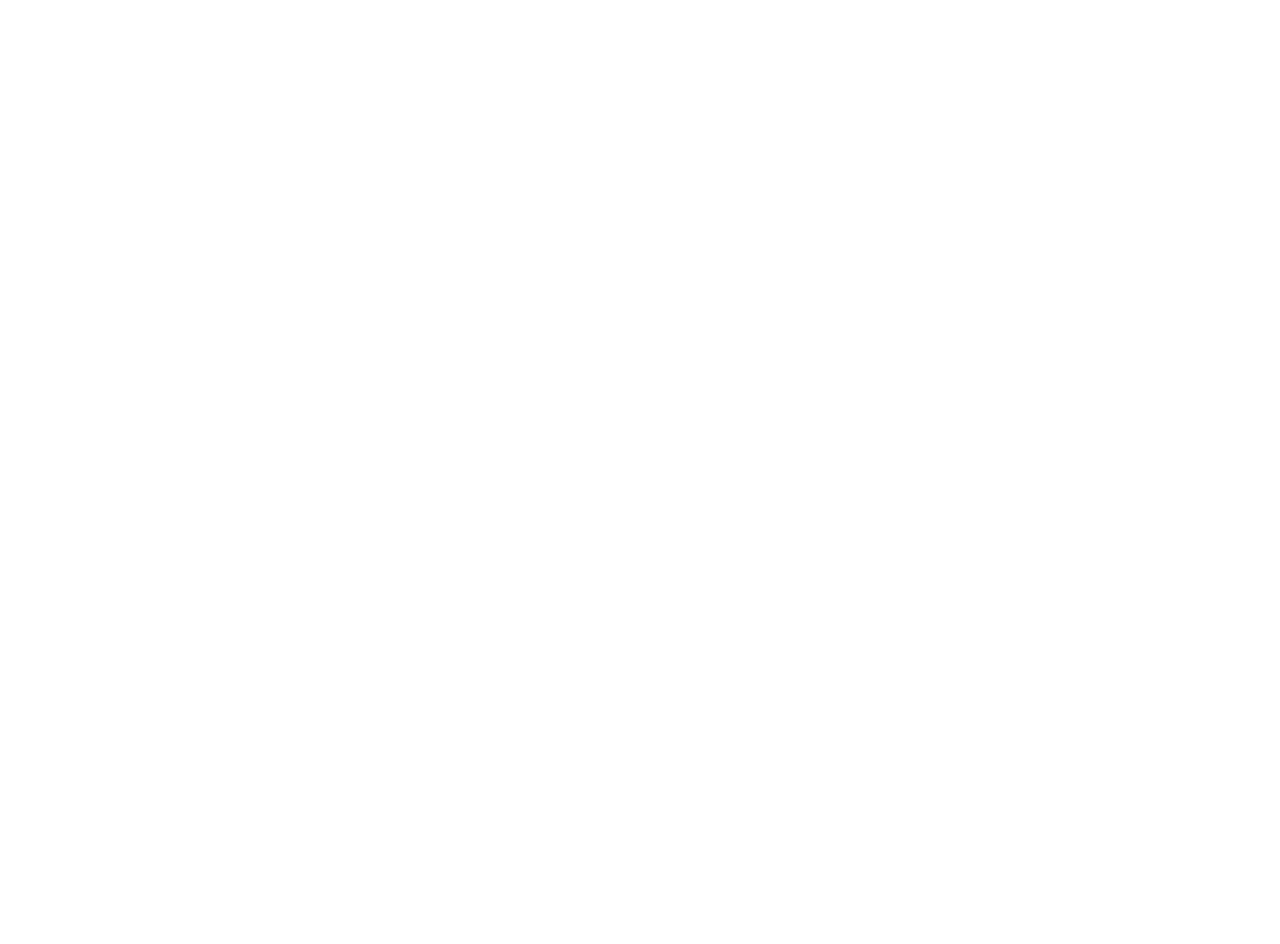
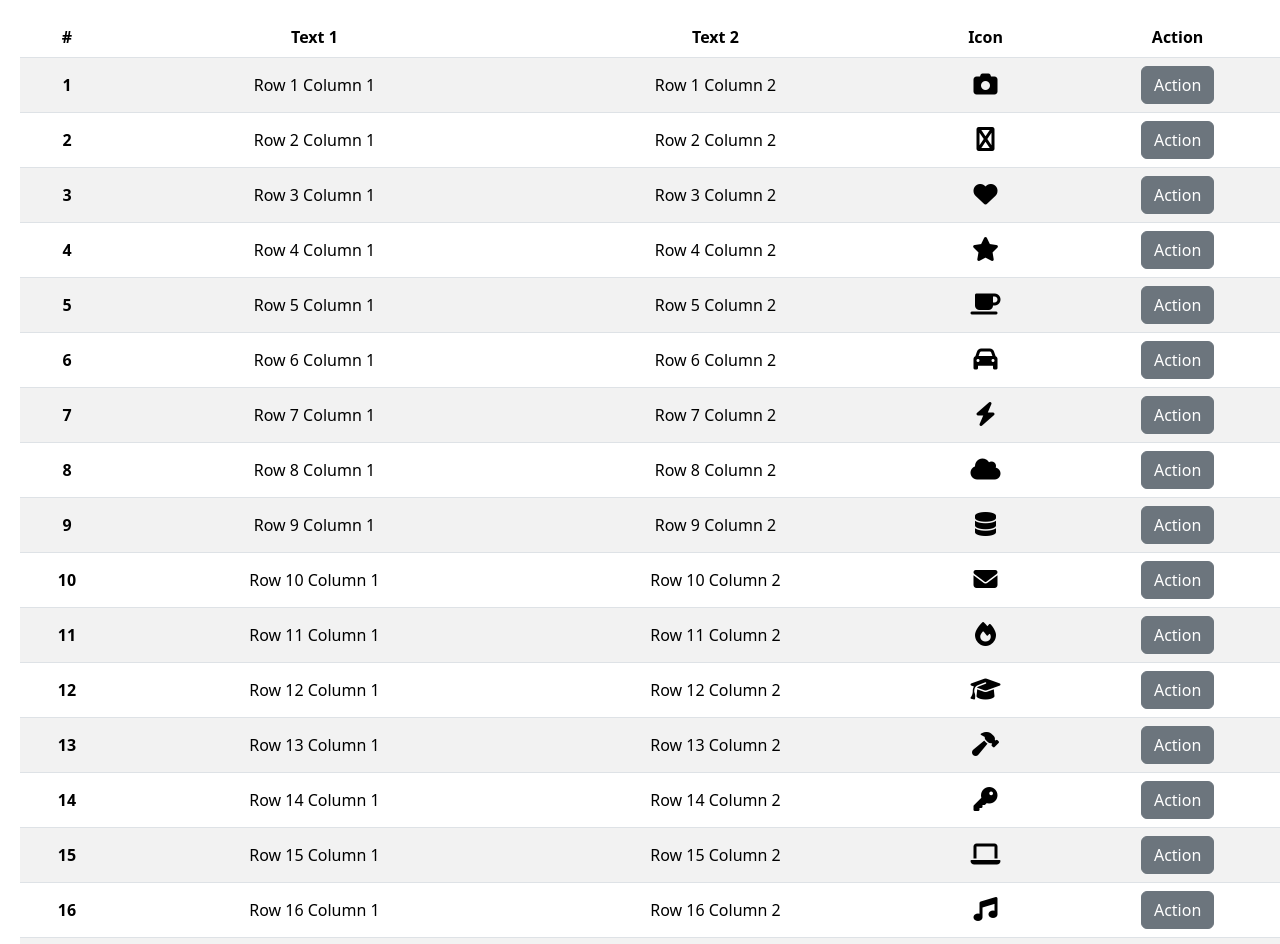
Before and after one commit to VicenteHB0/my-react-app, a React (Create React App) app: page / in a window 1280 px wide. Shown: the part 2162-3106 px from the top of the page. Before the commit the page ends 2111 px from the top, so only its background shows below. Built offline with nearby package versions, Linux system fonts and the light colour scheme.

Commit message:
Practica #4 - Tablas

```diff
--- a/package.json
+++ b/package.json
@@ -3,6 +3,7 @@
   "version": "0.1.0",
   "private": true,
   "dependencies": {
+    "@fortawesome/fontawesome-free": "^6.5.2",
     "@testing-library/jest-dom": "^5.17.0",
     "@testing-library/react": "^13.4.0",
     "@testing-library/user-event": "^13.5.0",
--- a/src/App.css
+++ b/src/App.css
@@ -120,3 +120,17 @@
   width: 100%;
   text-align: center;
 }
+
+/* Estilos para la tabla */
+.table {
+  margin: 20px;
+}
+
+.table th,
+.table td {
+  vertical-align: middle;
+}
+
+.table td i {
+  font-size: 1.5rem; /* Tamaño del icono */
+}
--- a/src/App.js
+++ b/src/App.js
@@ -9,7 +9,16 @@
 import Toast from "./Toast";
 import ModalExample from "./ModalExample";
 import CarouselExample from "./CarouselExample";
-
+import TableExample from "./TableExample";
+/*
+const data = [
+  { text1: "Row 1 Column 1", text2: "Row 1 Column 2", icon: "fa-camera" },
+  { text1: "Row 2 Column 1", text2: "Row 2 Column 2", icon: "fa-github" },
+  { text1: "Row 3 Column 1", text2: "Row 3 Column 2", icon: "fa-heart" },
+  { text1: "Row 4 Column 1", text2: "Row 4 Column 2", icon: "fa-star" },
+  { text1: "Row 5 Column 1", text2: "Row 5 Column 2", icon: "fa-coffee" },
+];
+*/
 function App() {
   return (
     <div className="App">
@@ -47,6 +56,10 @@
         <h1>Carousel Example</h1>
         <CarouselExample />
       </div>
+      <div >
+        <h1>Table Example</h1>
+        <TableExample />
+      </div>
     </div>
   );
 }
--- /dev/null
+++ b/src/TableExample.js
@@ -0,0 +1,54 @@
+import React, { useState } from "react";
+import { Table, Button, Modal, ModalHeader, ModalBody } from 'reactstrap';
+import "@fortawesome/fontawesome-free/css/all.min.css";
+import "./App.css";
+import data from "./data.json";
+
+const TableExample = () => {
+  const [modalOpen, setModalOpen] = useState(false);
+  const [selectedImage, setSelectedImage] = useState(null);
+
+  const toggleModal = (image) => {
+    setSelectedImage(image);
+    setModalOpen(!modalOpen);
+  };
+
+  return (
+    <div>
+      <Table striped>
+      <thead>
+        <tr>
+          <th>#</th>
+          <th>Text 1</th>
+          <th>Text 2</th>
+          <th>Icon</th>
+          <th>Action</th>
+        </tr>
+      </thead>
+      <tbody>
+        {data.map((item, index) => (
+          <tr key={index}>
+            <th scope="row">{index + 1}</th>
+            <td>{item.text1}</td>
+            <td>{item.text2}</td>
+            <td>
+              <i className={`fas ${item.icon}`}></i>
+            </td>
+            <td>
+              <Button color="secondary">Action</Button>
+            </td>
+          </tr>
+        ))}
+      </tbody>
+    </Table>
+    <Modal isOpen={modalOpen} toggle={toggleModal}>
+        <ModalHeader toggle={toggleModal}>Image Viewer</ModalHeader>
+        <ModalBody>
+          {selectedImage && <img src={selectedImage} alt="Modal Content" style={{ maxWidth: '100%' }} />}
+        </ModalBody>
+      </Modal>
+    </div>
+  );
+};
+
+export default TableExample;
--- /dev/null
+++ b/src/data.json
@@ -0,0 +1,102 @@
+[
+    {
+        "text1": "Row 1 Column 1",
+        "text2": "Row 1 Column 2",
+        "icon": "fa-camera"
+    },
+    {
+        "text1": "Row 2 Column 1",
+        "text2": "Row 2 Column 2",
+        "icon": "fa-github"
+    },
+    {
+        "text1": "Row 3 Column 1",
+        "text2": "Row 3 Column 2",
+        "icon": "fa-heart"
+    },
+    {
+        "text1": "Row 4 Column 1",
+        "text2": "Row 4 Column 2",
+        "icon": "fa-star"
+    },
+    {
+        "text1": "Row 5 Column 1",
+        "text2": "Row 5 Column 2",
+        "icon": "fa-coffee"
+    },
+    {
+        "text1": "Row 6 Column 1",
+        "text2": "Row 6 Column 2",
+        "icon": "fa-car"
+    },
+    {
+        "text1": "Row 7 Column 1",
+        "text2": "Row 7 Column 2",
+        "icon": "fa-bolt"
+    },
+    {
+        "text1": "Row 8 Column 1",
+        "text2": "Row 8 Column 2",
+        "icon": "fa-cloud"
+    },
+    {
+        "text1": "Row 9 Column 1",
+        "text2": "Row 9 Column 2",
+        "icon": "fa-database"
+    },
+    {
+        "text1": "Row 10 Column 1",
+        "text2": "Row 10 Column 2",
+        "icon": "fa-envelope"
+    },
+    {
+        "text1": "Row 11 Column 1",
+        "text2": "Row 11 Column 2",
+        "icon": "fa-fire"
+    },
+    {
+        "text1": "Row 12 Column 1",
+        "text2": "Row 12 Column 2",
+        "icon": "fa-graduation-cap"
+    },
+    {
+        "text1": "Row 13 Column 1",
+        "text2": "Row 13 Column 2",
+        "icon": "fa-hammer"
+    },
+    {
+        "text1": "Row 14 Column 1",
+        "text2": "Row 14 Column 2",
+        "icon": "fa-key"
+    },
+    {
+        "text1": "Row 15 Column 1",
+        "text2": "Row 15 Column 2",
+        "icon": "fa-laptop"
+    },
+    {
+        "text1": "Row 16 Column 1",
+        "text2": "Row 16 Column 2",
+        "icon": "fa-music"
+    },
+    {
+        "text1": "Row 17 Column 1",
+        "text2": "Row 17 Column 2",
+        "icon": "fa-paw"
+    },
+    {
+        "text1": "Row 18 Column 1",
+        "text2": "Row 18 Column 2",
+        "icon": "fa-shopping-cart"
+    },
+    {
+        "text1": "Row 19 Column 1",
+        "text2": "Row 19 Column 2",
+        "icon": "fa-sun"
+    },
+    {
+        "text1": "Row 20 Column 1",
+        "text2": "Row 20 Column 2",
+        "icon": "fa-umbrella"
+    }
+]
```
Also changed, not shown: 1 other file (tests, documents, lock files or other folders).
